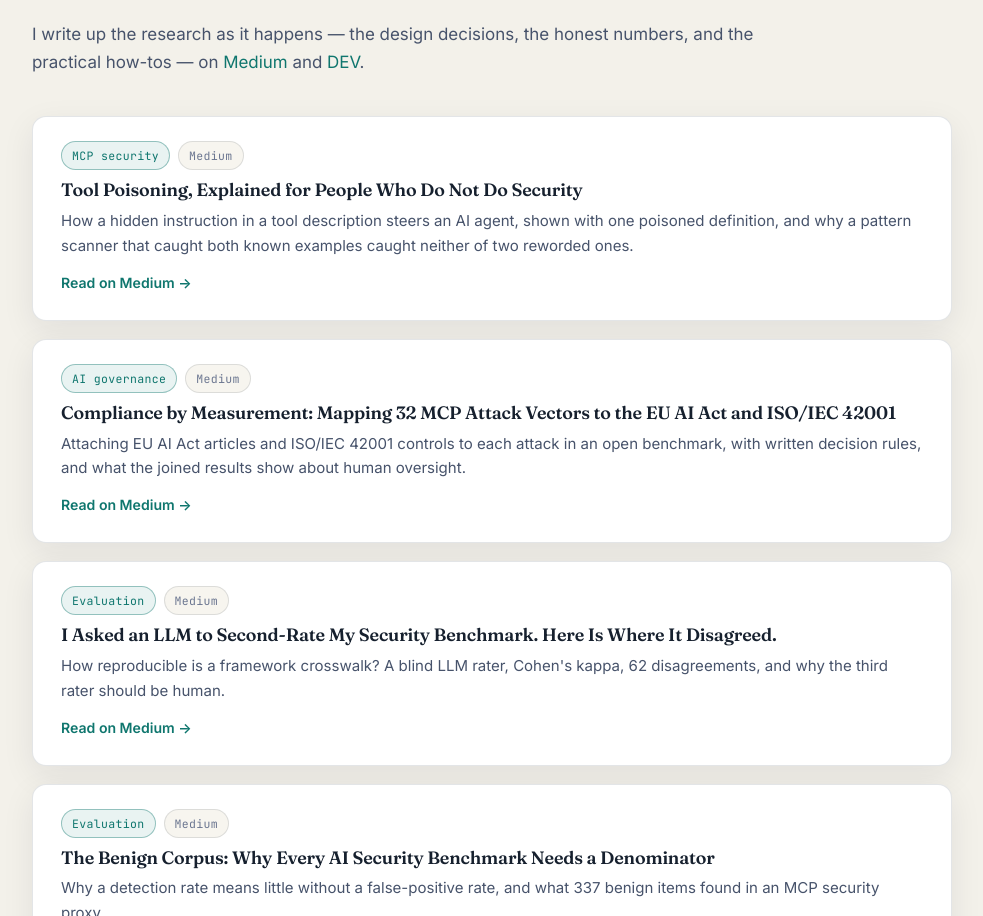
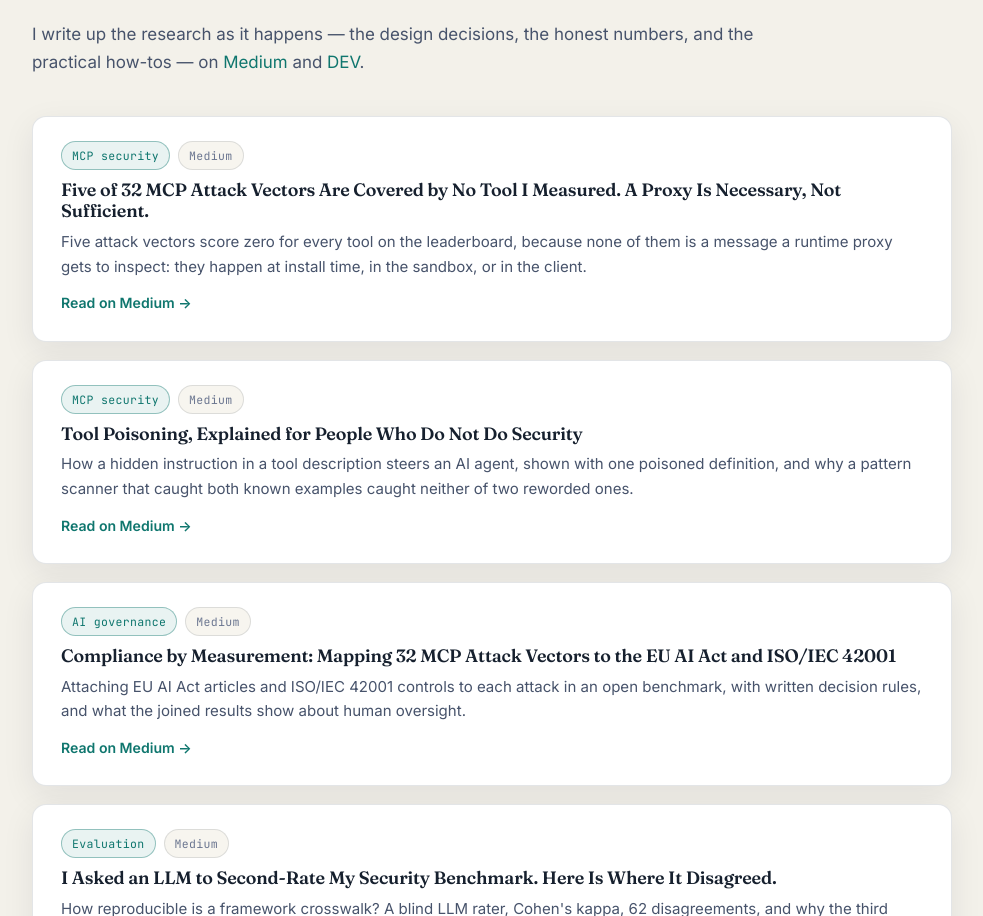
Before and after one commit to Gowthaman90/gowthaman90.github.io, a plain HTML site: page index.html in a window 1280 px wide. Shown: the part 5661-6577 px from the top of the page, without its empty margins (88-1071 px from the left). Drawn offline with Linux system fonts and the light colour scheme.

Commit message:
Writing: add 'Five of 32 MCP Attack Vectors Are Covered by No Tool I Measured'

```diff
--- a/index.html
+++ b/index.html
@@ -361,6 +361,13 @@
       </p>
 
       <div class="writing-list">
+        <a class="writing-item card reveal" href="https://medium.com/@agowthaman90/five-of-32-mcp-attack-vectors-are-covered-by-no-tool-i-measured-ada974c1f197" target="_blank" rel="noopener">
+          <div class="writing-meta"><span class="tag tag-teal">MCP security</span><span class="tag">Medium</span></div>
+          <h3>Five of 32 MCP Attack Vectors Are Covered by No Tool I Measured. A Proxy Is Necessary, Not Sufficient.</h3>
+          <p>Five attack vectors score zero for every tool on the leaderboard, because none of them is a message a runtime proxy gets to inspect: they happen at install time, in the sandbox, or in the client.</p>
+          <span class="writing-cta">Read on Medium →</span>
+        </a>
+
         <a class="writing-item card reveal" href="https://medium.com/@agowthaman90/tool-poisoning-explained-for-people-who-do-not-do-security-7c6faceb98ad" target="_blank" rel="noopener">
           <div class="writing-meta"><span class="tag tag-teal">MCP security</span><span class="tag">Medium</span></div>
           <h3>Tool Poisoning, Explained for People Who Do Not Do Security</h3>
```
